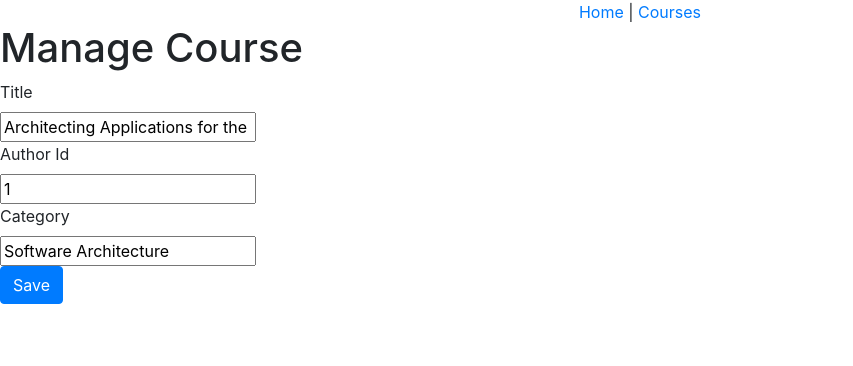
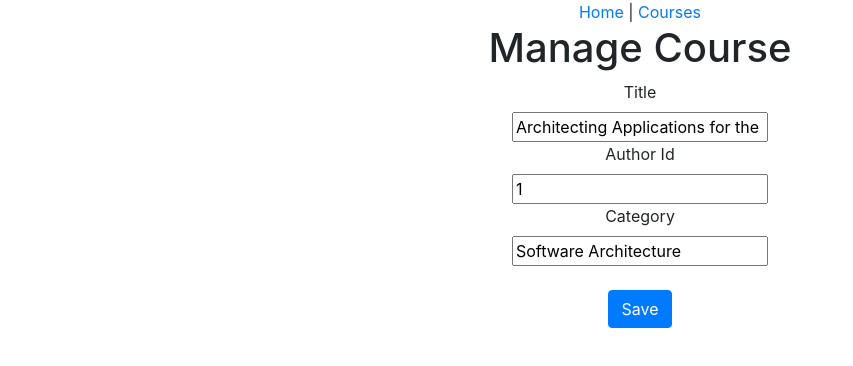
Before and after one commit to ganeshbamhane/react, a React (Create React App) app in the folder kiewit-react/: page /course/architecting-applications-dotnet in a window 1280 px wide. Shown: the top 366 px of the page, without its empty margins (0-853 px from the left). Built offline with nearby package versions, Linux system fonts and the light colour scheme; data requests are answered from the project's data file.

Commit message:
Reusable Component

```diff
--- a/kiewit-react/src/Courses.js
+++ b/kiewit-react/src/Courses.js
@@ -10,10 +10,12 @@ export default function Courses({ courses, loadCourses, deleteCourse }) {
 
   return (
     <>
-      <h3>Courses:</h3>
+      <center>
+        <br />
         <Link to="course" className="btn btn-primary">
           Add Course
         </Link>
+        <br />
         <table className="table">
           <thead>
             <tr>
@@ -44,6 +46,7 @@ export default function Courses({ courses, loadCourses, deleteCourse }) {
             ))}
           </tbody>
         </table>
+      </center>
     </>
   );
 
--- a/kiewit-react/src/Home.js
+++ b/kiewit-react/src/Home.js
@@ -1,7 +1,11 @@
 import React from "react";
 
 const Home = () => {
-  return <h1>Home</h1>;
+  return (
+    <center>
+      <h1>Home</h1>
+    </center>
+  );
 };
 
 export default Home;
--- a/kiewit-react/src/ManageCourse.js
+++ b/kiewit-react/src/ManageCourse.js
@@ -3,6 +3,7 @@ import { saveCourse } from "./api/courseApi";
 import { Redirect } from "react-router-dom";
 import PropTypes from "prop-types";
 import { course } from "./propTypes";
+import TextInput from "./Shared/TextInput";
 
 function ManageCourse({ courses, loadCourses, match }) {
   const [course, setCourse] = useState({
@@ -58,46 +59,36 @@ function ManageCourse({ courses, loadCourses, match }) {
 
   return (
     <>
-      <h1>Manage Course</h1>
-      <form onSubmit={handleSubmit}>
-        <div>
-          <label htmlFor="title">Title</label>
-          <br />
-          <input
+      <center>
+        <h1>Manage Course</h1>
+        <form onSubmit={handleSubmit}>
+          <TextInput
+            label="Title"
             id="title"
-            type="text"
             name="title"
             onChange={handleChange}
             value={course.title}
           />
-        </div>
 
-        <div>
-          <label htmlFor="authorId">Author Id</label>
-          <br />
-          <input
+          <TextInput
+            label="Author Id"
             id="authorId"
-            type="text"
             name="authorId"
             onChange={handleChange}
             value={course.authorId || ""}
           />
-        </div>
 
-        <div>
-          <label htmlFor="category">Category</label>
-          <br />
-          <input
+          <TextInput
+            label="Category"
             id="category"
-            type="text"
             name="category"
             onChange={handleChange}
             value={course.category}
           />
-        </div>
-
-        <input type="submit" className="btn btn-primary" value="Save" />
-      </form>
+          <br />
+          <input type="submit" className="btn btn-primary" value="Save" />
+        </form>
+      </center>
     </>
   );
 }
--- /dev/null
+++ b/kiewit-react/src/Shared/TextInput.js
@@ -0,0 +1,28 @@
+import React from "react";
+import PropTypes from "prop-types";
+
+const TextInput = ({ id, label, name, onChange, value }) => {
+  return (
+    <div>
+      <label htmlFor={id}>{label}</label>
+      <br />
+      <input
+        id={id}
+        type="text"
+        name={name}
+        onChange={onChange}
+        value={value}
+      />
+    </div>
+  );
+};
+
+TextInput.propTypes = {
+  id: PropTypes.string.isRequired,
+  label: PropTypes.string.isRequired,
+  name: PropTypes.string.isRequired,
+  onChange: PropTypes.func.isRequired,
+  value: PropTypes.string.isRequired
+};
+
+export default TextInput;
--- a/kiewit-react/tools/db.json
+++ b/kiewit-react/tools/db.json
@@ -15,10 +15,10 @@
     },
     {
       "id": 2,
-      "title": "React: The Big Picture1",
+      "title": "React: The Big Picture2",
       "slug": "react-big-picture",
       "authorId": 1,
-      "category": "JavaScript1"
+      "category": "JavaScript"
     },
     {
       "id": 3,
```
Lines whose indentation alone changed are shown as unchanged.
